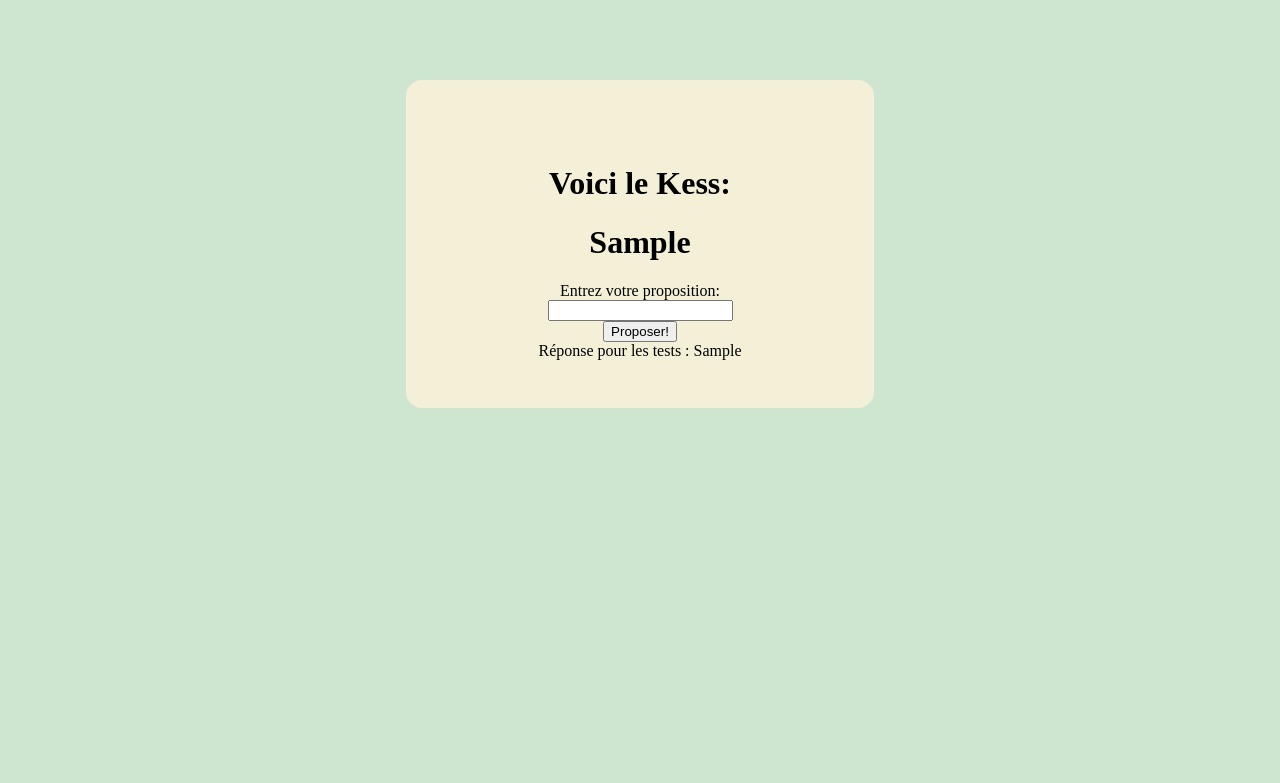
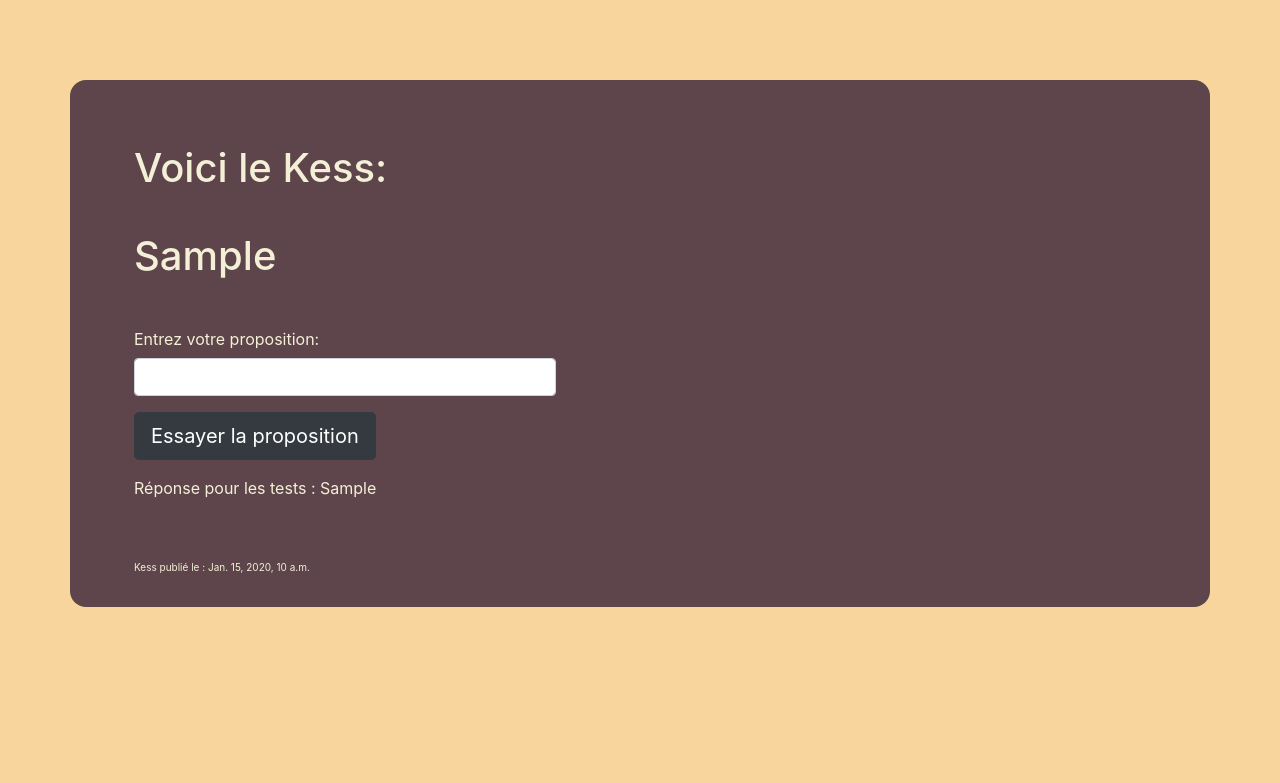
Before and after one commit to Chelpot/Kess, a Django app: page /kess/1/ in a window 1280 px wide. Shown: the top 783 px of the page. Run offline with Django 3.2, Linux system fonts and the light colour scheme; tables that the repository leaves empty hold one stand-in row (values such as "Sample post"); some libraries are stand-ins or nearby versions.

Commit message:
Add  bootstrap / improve css for detail.html / check answer for kess

```diff
--- a/mysite/kess/admin.py
+++ b/mysite/kess/admin.py
@@ -2,4 +2,8 @@ from django.contrib import admin
 
 from .models import Kess
 
-admin.site.register(Kess)
+
+class KessAdmin(admin.ModelAdmin):
+    fields = ['date', 'emoji', 'reponse']
+    list_display = ('reponse', 'emoji', 'date')
+admin.site.register(Kess, KessAdmin)
--- a/mysite/kess/static/kess/style.css
+++ b/mysite/kess/static/kess/style.css
@@ -1,19 +1,40 @@
-li a {
-    color: green;
-    background-color: #ffaa68;
 
+body {
+    background-color: #F7D59C;
+    color: #F3F0D7;
+    text-align: center;
+}
+.container{
+    position: static;
+    height: auto;
+    width: auto;
+    background-color: #5E454B;
+    border-radius: 1em;
+    margin: 5em auto 1em;
+    padding: 4em 4em 1em;
+    text-align: left;
+}
+ /* Detail kess */
+.title_detail{
+    margin-bottom: 1em;
 }
 
-body {
-    background-color: #CEE5D0;
+.kess_img{
+    margin: 1em 0;
 }
 
-.center_container{
-    height: 200px;
-    width: 340px;
-    background-color: #F3F0D7;
-    border-radius: 1em;
-    margin: 5em auto;
-    padding: 4em;
-    text-align: center;
+.detail-publication-date{
+font-size: 10;
+margin-top: 6em;
 }
+
+.detail_answer{
+padding: 2em 0;
+}
+
+/*
+F7D59C
+F3F0D7
+5E454B
+CEE5D0
+*/
--- a/mysite/kess/templates/kess/detail.html
+++ b/mysite/kess/templates/kess/detail.html
@@ -1,22 +1,28 @@
 {% load static %}
 
+<link rel="stylesheet" href="https://stackpath.bootstrapcdn.com/bootstrap/4.3.1/css/bootstrap.min.css" integrity="sha384-ggOyR0iXCbMQv3Xipma34MD+dH/1fQ784/j6cY/iJTQUOhcWr7x9JvoRxT2MZw1T" crossorigin="anonymous">
 <link rel="stylesheet" type="text/css" href="{% static 'kess/style.css' %}">
 
-<div class="center_container">
-    <form action="" method="get" class="form-example">
-        <div class="form-kess">
-            <label for="title"><h1>Voici le Kess: </h1></label>
-            <h1>{{ kess.emoji }}</h1>
+<div class="container">
+    <h1 class="title_detail">Voici le Kess: </h1>
+    <h1 class="kess_img">{{ kess.emoji }}</h1>
+
+    <form action="" method="get" class="">
+        {% csrf_token %}
+        <div class="form-group">
+            <label class="col-form-label" for="answer">Entrez votre proposition: </label>
+            <input class="form-control col-lg-5" type="answer" name="answer" id="answer" required>
         </div>
-        <div class="form-kess">
-            <label for="answer">Entrez votre proposition: </label>
-            <input type="answer" name="answer" id="answer" required>
+        <div class="form-group">
+            <input class="btn btn-lg btn-dark" type="submit" value="Essayer la proposition">
         </div>
-        <div class="form-kess">
-            <input type="submit" value="Proposer!">
-        </div>
-
-
-        <span>Réponse pour les tests : {{kess.reponse}}</span>
     </form>
+    {% if is_answer_valide %}
+    <div class="detail_answer">
+        <h1>Bravo ! La réponse était effectivement :</h1>
+        <h1>"{{kess.reponse}}"</h1>
+    </div>
+    {% endif %}
+    <span>Réponse pour les tests : {{kess.reponse}}</span>
+    <p class="detail-publication-date">Kess publié le : {{ kess.date }}</p>
 </div>
--- a/mysite/kess/templates/kess/index.html
+++ b/mysite/kess/templates/kess/index.html
@@ -5,7 +5,9 @@
 {% if latest_kess_list %}
     <ul>
     {% for kess in latest_kess_list %}
-        <li><a href="{% url 'kess:detail' kess.id %}">{{ kess.emoji }}</a></li>
+        <li><h1>
+            <a href="{% url 'kess:detail' kess.id %}">{{ kess.emoji }}</a>
+        </h1></li>
     {% endfor %}
     </ul>
 {% else %}
--- a/mysite/kess/views.py
+++ b/mysite/kess/views.py
@@ -11,4 +11,15 @@ def index(request):
 
 def detail(request, kess_id):
     kess = get_object_or_404(Kess, pk=kess_id)
-    return render(request, 'kess/detail.html', {'kess': kess})
+
+    #TODO: Make it with POST instead, build a form and try to customise it's css
+    if request.method == 'GET':
+        if request.GET.get('answer') == kess.reponse:
+            answer_state=True
+        else:
+            answer_state=False
+
+
+
+
+    return render(request, 'kess/detail.html', {'kess': kess, 'is_answer_valide': answer_state})
```
